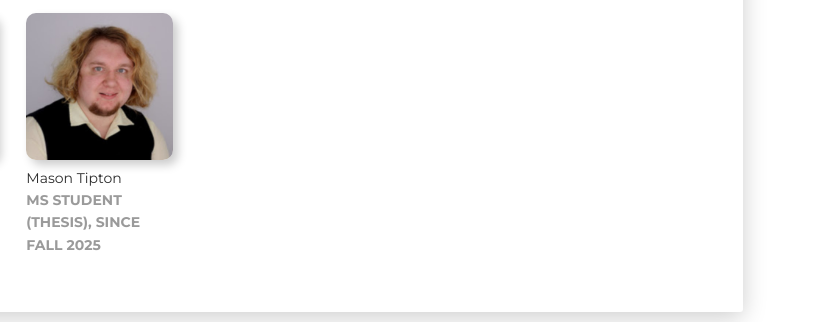
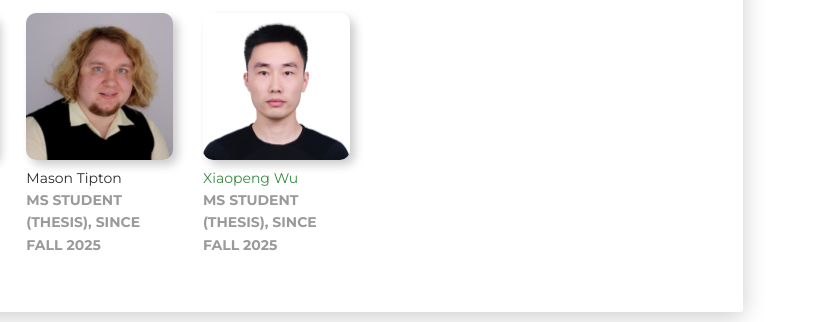
Before and after one commit to bu-air-lab/bu-air-lab.github.io, a plain HTML site: page index.html in a window 1280 px wide. Shown: the part 3969-4291 px from the top of the page, 452-1280 px from the left. Drawn offline with Linux system fonts and the light colour scheme.

Commit message:
added Xiaopeng Wu

```diff
--- a/index.html
+++ b/index.html
@@ -462,6 +462,10 @@
           <p class="category">MS Student (Thesis), Since Fall 2025</p>
         </div>
 
+        <div class="col-lg-2 col-md-3 cc-reference-header"><img src="headshots/xwu.jpg" alt="Image" class="headshot"/>
+          <div class="h7 pt-2"><a href="https://rockwxp.github.io/">Xiaopeng Wu</a></div>
+          <p class="category">MS Student (Thesis), Since Fall 2025</p>
+        </div>
 
         <!-- <div class="col-lg-2 col-md-3 cc-reference-header"><img src="headshots/babar.jpg" alt="Image" class="headshot"/>
           <div class="h7 pt-2">Sharad Hemant Babar</div>
```
Also changed, not shown: headshots/xwu.jpg (added).
